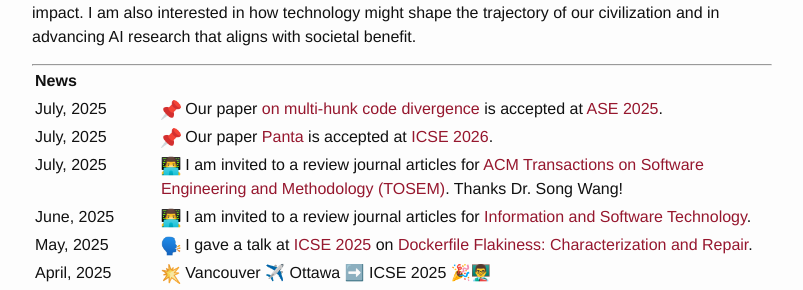
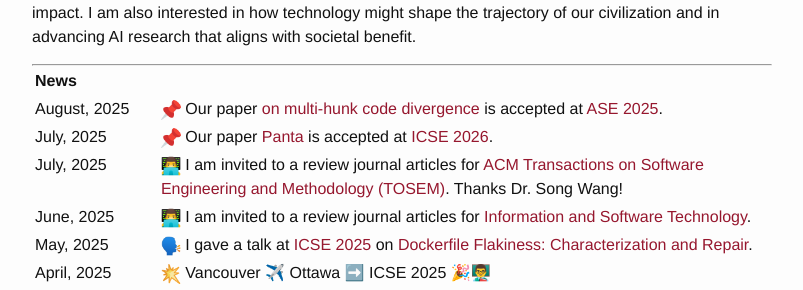
Before and after one commit to nashid/nashid.github.io, a Jekyll site: the page built from index.md, in a window 1280 px wide. Shown: the part 478-768 px from the top of the page, without its empty margins (238-1041 px from the left). Built offline with Jekyll 4.4.1, drawn with Linux system fonts in a browser that asks for light colours.

Commit message:
add hunk divergence paper

```diff
--- a/index.md
+++ b/index.md
@@ -21,7 +21,7 @@ I aspire to work at the intersection of academia and industry to build novel sol
   </tr>
 
   <tr>
-    <td style="vertical-align: top;">July,&nbsp;2025</td>
+    <td style="vertical-align: top;">August,&nbsp;2025</td>
     <td><img src="./resources/images/icon-pin.png" width="20" height="20"> Our paper <a href="https://nashid.github.io/resources/papers/hunk-divergence-ase25.pdf">on multi-hunk code divergence</a> is accepted at <a href="https://conf.researchr.org/track/ase-2025/ase-2025-papers">ASE 2025</a>.</td>
   </tr>
 
```
